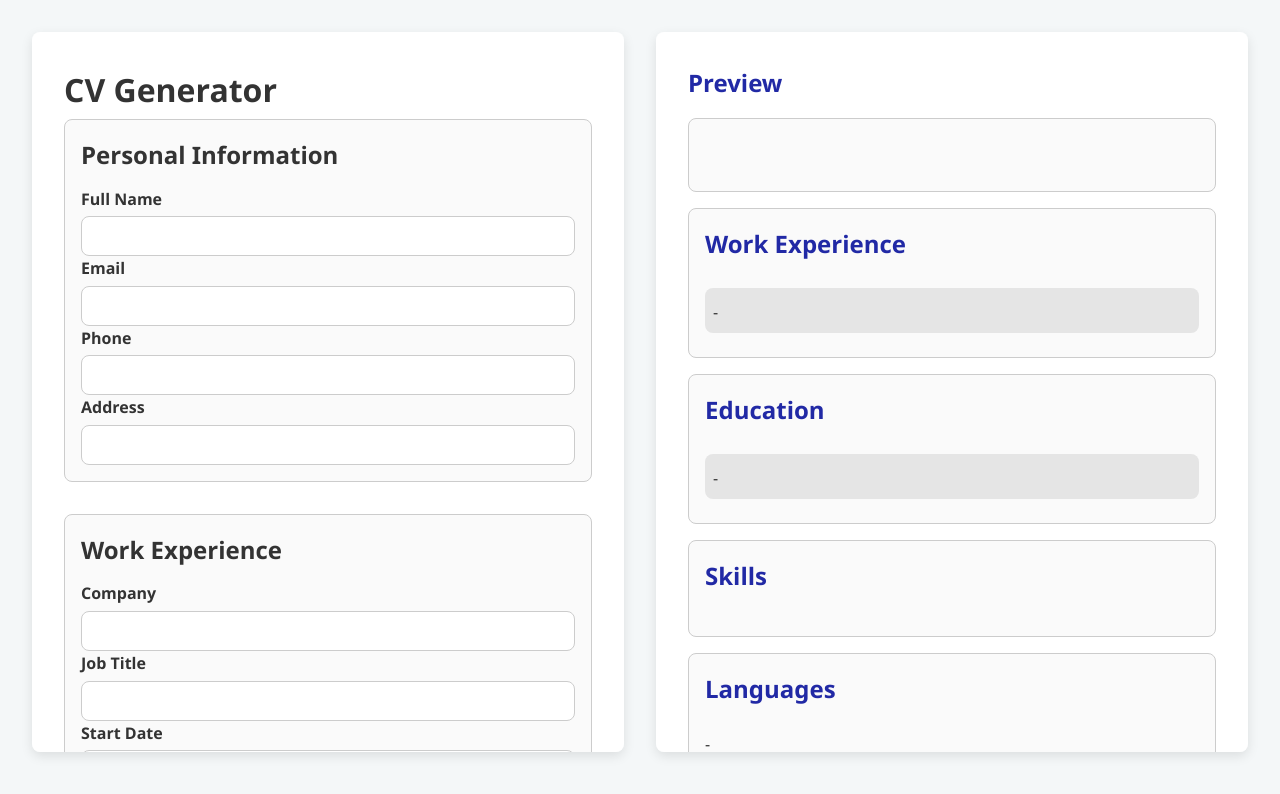
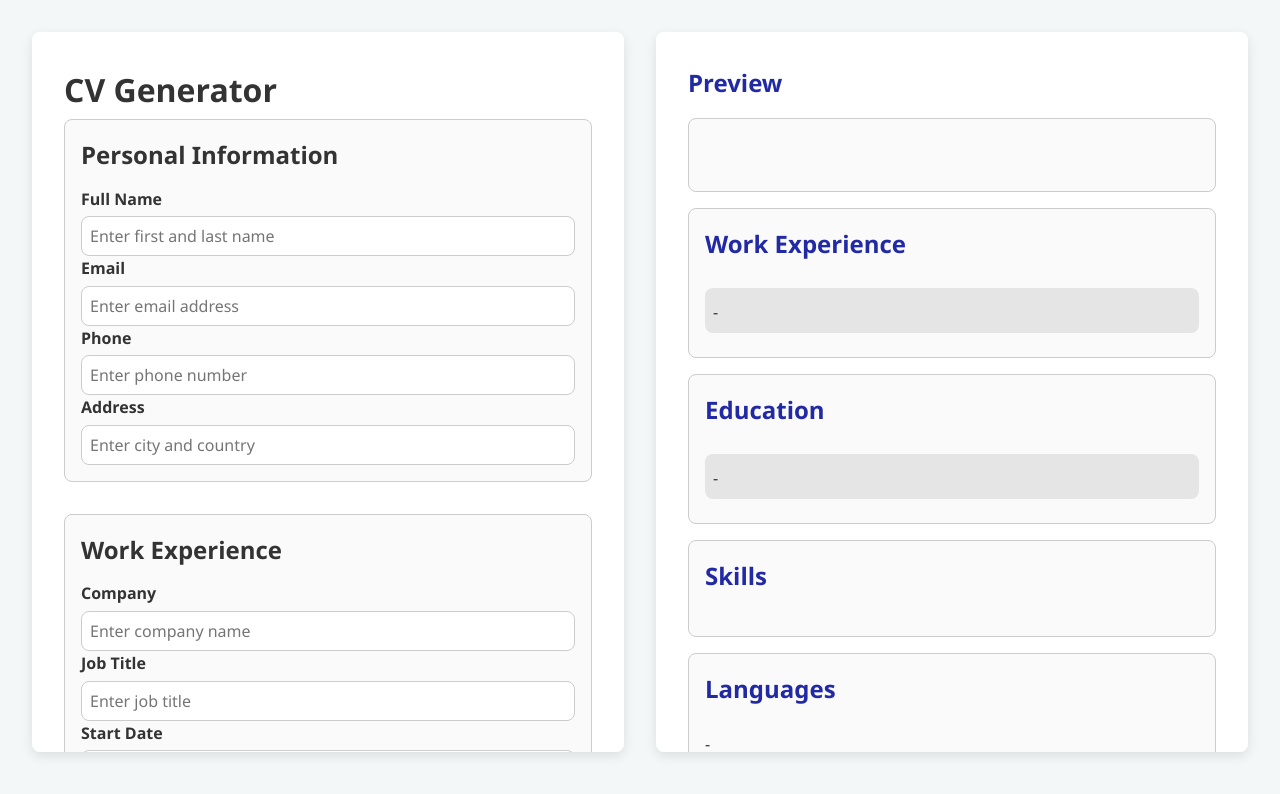
Before and after one commit to dlastic/cv-application, a React (Vite) app: page / in a window 1280 px wide. Shown: the top 794 px of the page. Built offline with nearby package versions, Linux system fonts and the light colour scheme.

Commit message:
Add placeholders for input elements

```diff
--- a/src/components/Education.jsx
+++ b/src/components/Education.jsx
@@ -20,6 +20,7 @@ export default function Education({
           name="institution"
           value={education.institution}
           onChange={handleChange}
+          placeholder="Enter institution name"
         />
 
         <label htmlFor={`degree-${education.id}`}>Degree</label>
@@ -29,6 +30,7 @@ export default function Education({
           name="degree"
           value={education.degree}
           onChange={handleChange}
+          placeholder="Enter degree"
         />
 
         <label htmlFor={`startDate-${education.id}`}>Start Date</label>
@@ -38,6 +40,7 @@ export default function Education({
           name="startDate"
           value={education.startDate}
           onChange={handleChange}
+          placeholder="Enter start date"
         />
 
         <label htmlFor={`endDate-${education.id}`}>End Date</label>
@@ -47,6 +50,7 @@ export default function Education({
           name="endDate"
           value={education.endDate}
           onChange={handleChange}
+          placeholder="Enter end date"
         />
 
         <label htmlFor={`description-${education.id}`}>Description</label>
@@ -55,6 +59,7 @@ export default function Education({
           name="description"
           value={education.description}
           onChange={handleChange}
+          placeholder="Describe your studies and achievements"
         ></textarea>
 
         <button type="button" onClick={deleteEducation}>
--- a/src/components/Experience.jsx
+++ b/src/components/Experience.jsx
@@ -20,6 +20,7 @@ export default function Experience({
           name="company"
           value={experience.company}
           onChange={handleChange}
+          placeholder="Enter company name"
         />
 
         <label htmlFor={`jobTitle-${experience.id}`}>Job Title</label>
@@ -29,6 +30,7 @@ export default function Experience({
           name="jobTitle"
           value={experience.jobTitle}
           onChange={handleChange}
+          placeholder="Enter job title"
         />
 
         <label htmlFor={`startDate-${experience.id}`}>Start Date</label>
@@ -38,6 +40,7 @@ export default function Experience({
           name="startDate"
           value={experience.startDate}
           onChange={handleChange}
+          placeholder="Enter start date"
         />
 
         <label htmlFor={`endDate-${experience.id}`}>End Date</label>
@@ -47,6 +50,7 @@ export default function Experience({
           name="endDate"
           value={experience.endDate}
           onChange={handleChange}
+          placeholder="Enter end date"
         />
 
         <label htmlFor={`description-${experience.id}`}>Description</label>
@@ -55,6 +59,7 @@ export default function Experience({
           name="description"
           value={experience.description}
           onChange={handleChange}
+          placeholder="Describe your role and achievements"
         ></textarea>
 
         <button type="button" onClick={deleteExperience}>
--- a/src/components/Language.jsx
+++ b/src/components/Language.jsx
@@ -16,6 +16,7 @@ export default function Language({ language, setLanguage, deleteLanguage }) {
           name="lang"
           value={language.lang}
           onChange={handleChange}
+          placeholder="Enter language"
         />
 
         <label htmlFor={`proficiency-${language.id}`}>Proficiency</label>
--- a/src/components/PersonalInfo.jsx
+++ b/src/components/PersonalInfo.jsx
@@ -17,6 +17,7 @@ export default function PersonalInfo({ info, setInfo }) {
           name="name"
           value={info.name}
           onChange={handleChange}
+          placeholder="Enter first and last name"
         />
 
         <label htmlFor="email">Email</label>
@@ -26,6 +27,7 @@ export default function PersonalInfo({ info, setInfo }) {
           name="email"
           value={info.email}
           onChange={handleChange}
+          placeholder="Enter email address"
         />
 
         <label htmlFor="phone">Phone</label>
@@ -35,6 +37,7 @@ export default function PersonalInfo({ info, setInfo }) {
           name="phone"
           value={info.phone}
           onChange={handleChange}
+          placeholder="Enter phone number"
         />
 
         <label htmlFor="address">Address</label>
@@ -44,6 +47,7 @@ export default function PersonalInfo({ info, setInfo }) {
           name="address"
           value={info.address}
           onChange={handleChange}
+          placeholder="Enter city and country"
         />
       </form>
     </div>
--- a/src/components/Skill.jsx
+++ b/src/components/Skill.jsx
@@ -11,6 +11,7 @@ export default function Skill({ skill, setSkill, deleteSkill }) {
           name="skill"
           value={skill.name}
           onChange={(e) => setSkill({ ...skill, name: e.target.value })}
+          placeholder="Enter skill"
         />
 
         <button type="button" onClick={deleteSkill}>
```
